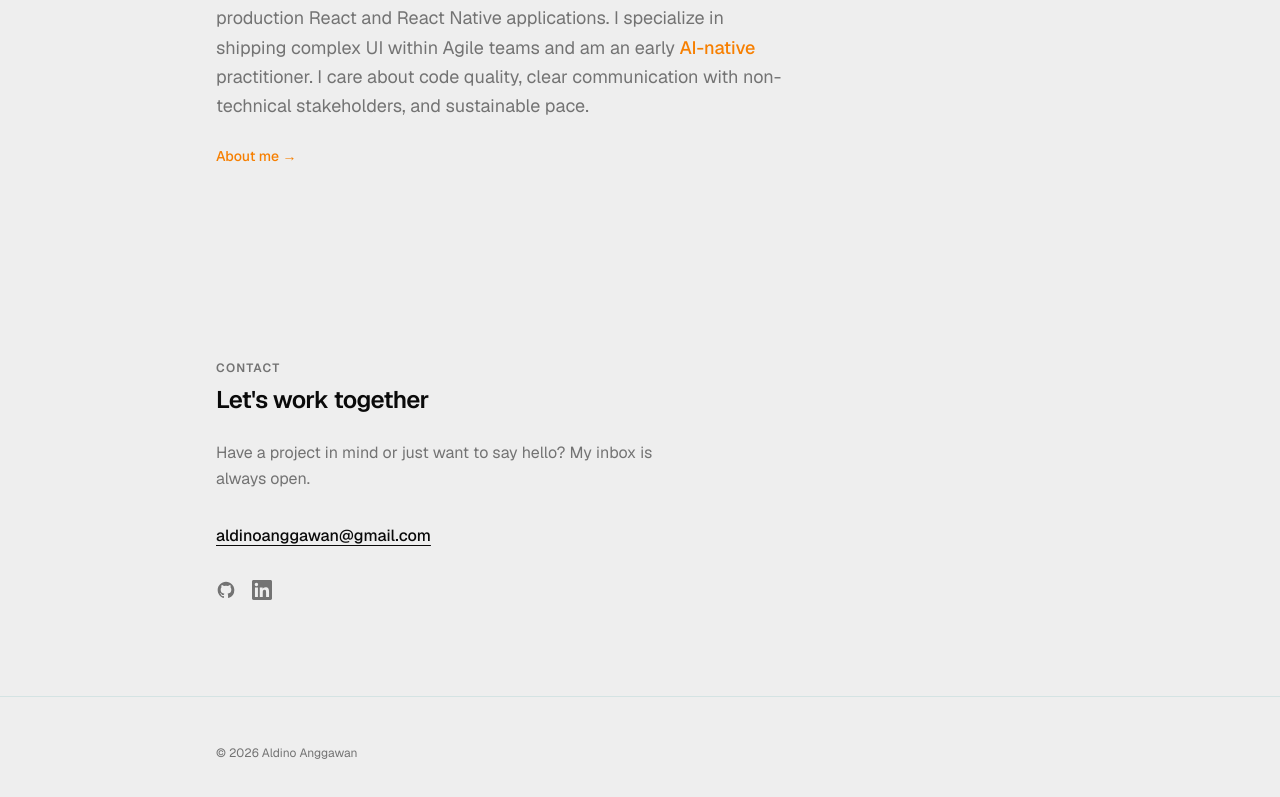
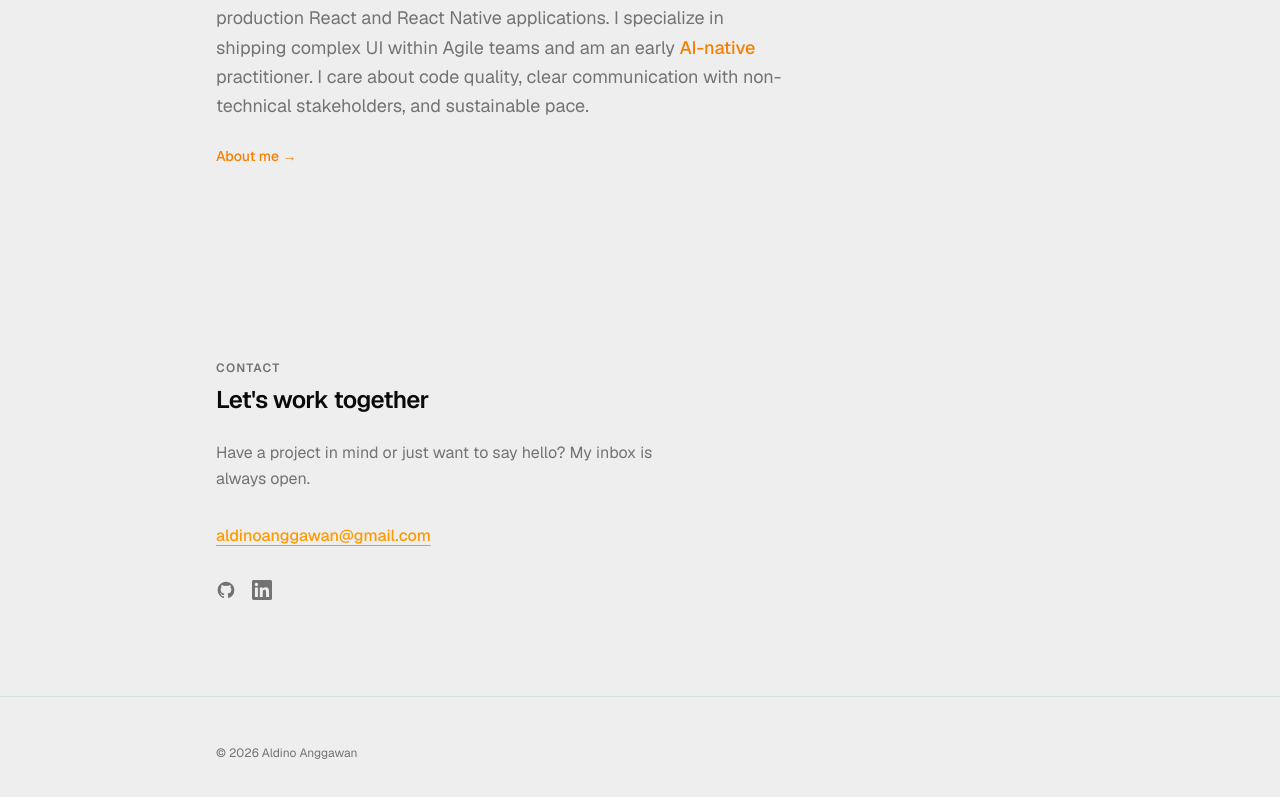
Before and after one commit to aldinoanggawan/portfolio, a Next.js app: page / in a window 1280 px wide. Shown: the part 1488-2285 px from the top of the page. Built offline with nearby package versions, Linux system fonts and the light colour scheme.

Commit message:
use amber color for email

```diff
--- a/components/sections/contact.tsx
+++ b/components/sections/contact.tsx
@@ -15,7 +15,7 @@ export const Contact = () => {
       </p>
       <a
         href="mailto:aldinoanggawan@gmail.com"
-        className="mb-8 inline-block text-base font-medium underline underline-offset-4 hover:text-muted-foreground transition-colors"
+        className="mb-8 inline-block text-base font-medium text-amber-500 underline underline-offset-4 hover:text-amber-400 transition-colors"
       >
         aldinoanggawan@gmail.com
       </a>
```
